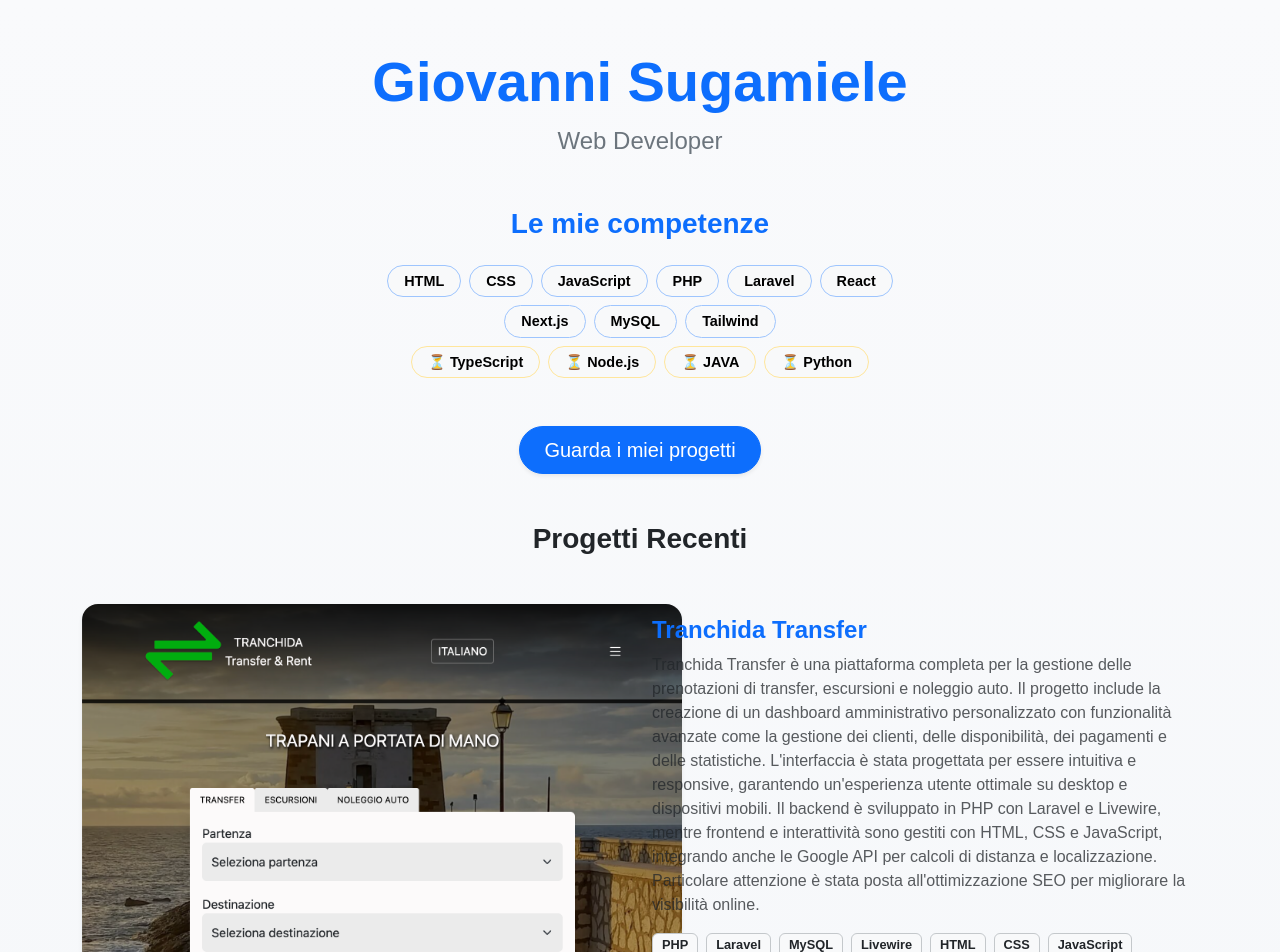
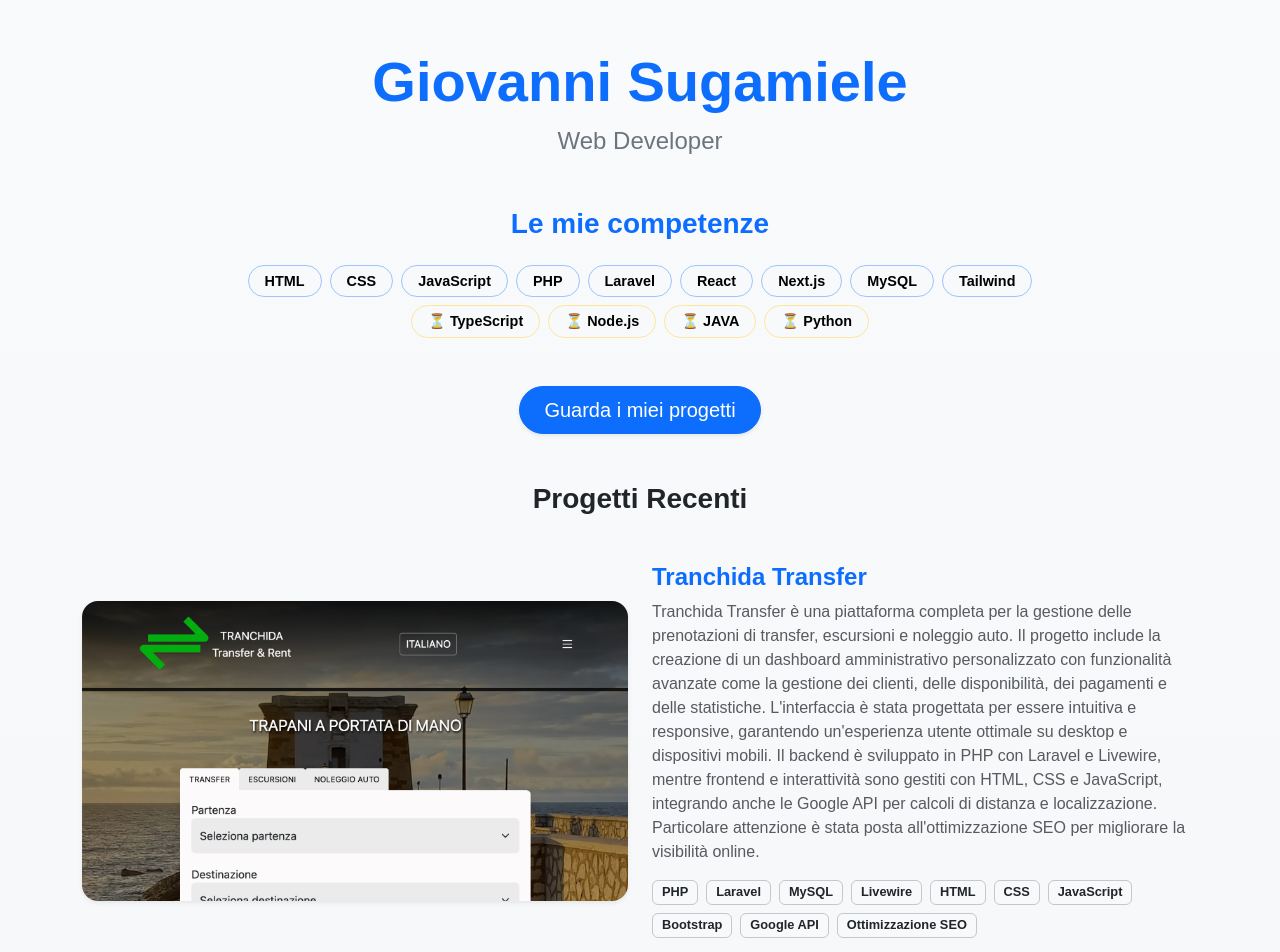
Before and after one commit to Elegion1/portfolio, a Next.js app: page / in a window 1280 px wide. Shown: the top 952 px of the page. Built offline with nearby package versions, Linux system fonts and the light colour scheme.

Commit message:
aggiornamento css

```diff
--- a/src/app/page.js
+++ b/src/app/page.js
@@ -172,7 +172,7 @@ export default function HomePage() {
 
             <div className="d-flex flex-column align-items-center mb-4 wv-100">
               {/* --- SKILL COMPLETE --- */}
-              <div className="d-flex justify-content-center flex-wrap gap-2 mb-2 w-50">
+              <div className="d-flex justify-content-center flex-wrap gap-2 mb-2 w-md-50">
                 {skills
                   .filter((skill) => skill.level !== "in-progress")
                   .map((skill, i) => (
@@ -240,10 +240,14 @@ export default function HomePage() {
                     <Image
                       src={p.img}
                       alt={p.title}
-                      width={600} // larghezza desiderata
-                      height={400} // altezza desiderata
-                      className="rounded-4 shadow-sm"
-                      style={{ objectFit: "cover", objectPosition: "top" }}
+                      width={600}
+                      height={400}
+                      className="rounded-4 shadow-sm img-fluid w-100"
+                      style={{
+                        objectFit: "cover",
+                        objectPosition: "top",
+                        maxHeight: "300px",
+                      }}
                     />
                   </div>
 
@@ -323,6 +327,11 @@ export default function HomePage() {
           box-shadow: 0 6px 15px rgba(13, 110, 253, 0.2);
           background-color: #eaf2ff;
         }
+        @media (max-width: 768px) {
+          img {
+            max-height: 220px !important;
+          }
+        }
       `}</style>
     </main>
   );
```
